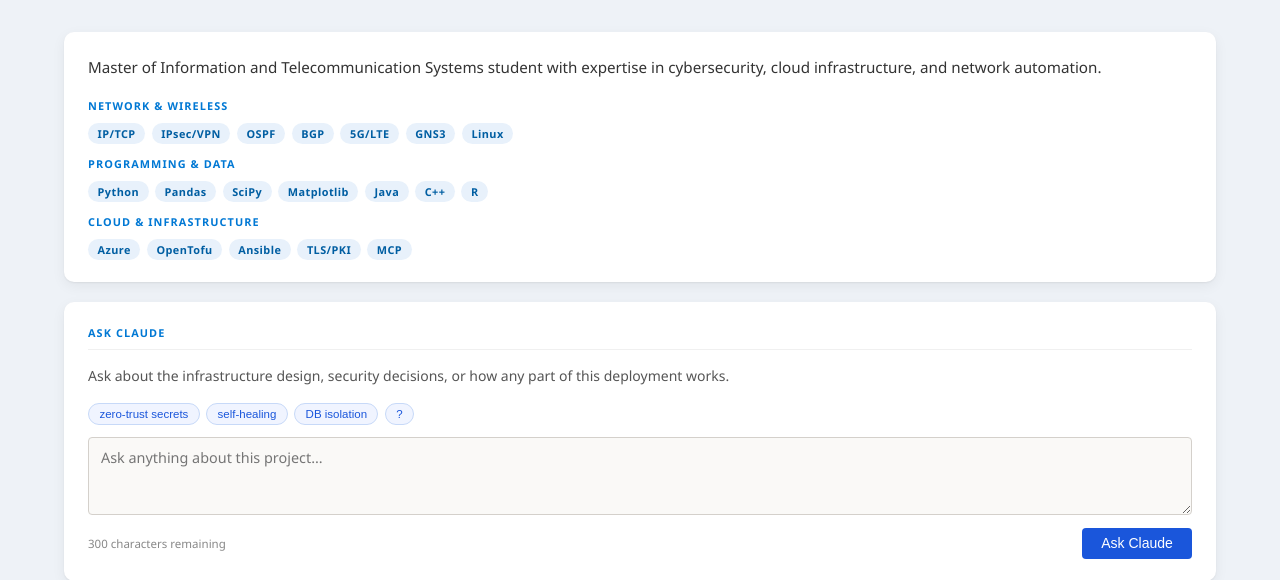
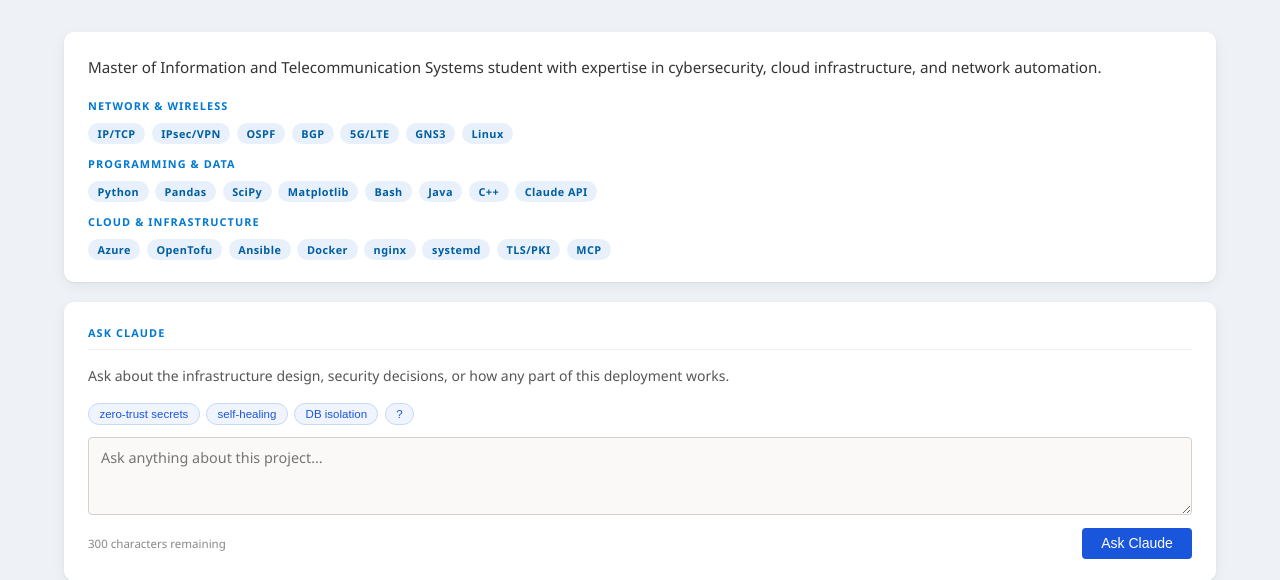
Before and after one commit to dr-professor-jacob/cloud-systems, a Python web app: template templates/index.html.j2 in a window 1280 px wide. Shown: the part 85-665 px from the top of the page. Run offline with Jinja, Linux system fonts and the light colour scheme; the template is opened without the code that fills it, so the values that code supplies are empty.

Commit message:
Update skills tags to reflect coursework and projects

```diff
--- a/templates/index.html.j2
+++ b/templates/index.html.j2
@@ -144,12 +144,12 @@
         <div style="font-size:.68rem;font-weight:700;text-transform:uppercase;letter-spacing:.1em;color:#0078d4;margin-bottom:.6rem;">Programming &amp; Data</div>
         <div class="tags" style="margin-bottom:.75rem;">
           <span class="tag">Python</span><span class="tag">Pandas</span><span class="tag">SciPy</span>
-          <span class="tag">Matplotlib</span><span class="tag">Java</span><span class="tag">C++</span><span class="tag">R</span>
+          <span class="tag">Matplotlib</span><span class="tag">Bash</span><span class="tag">Java</span><span class="tag">C++</span><span class="tag">Claude API</span>
         </div>
         <div style="font-size:.68rem;font-weight:700;text-transform:uppercase;letter-spacing:.1em;color:#0078d4;margin-bottom:.6rem;">Cloud &amp; Infrastructure</div>
         <div class="tags">
           <span class="tag">Azure</span><span class="tag">OpenTofu</span><span class="tag">Ansible</span>
-          <span class="tag">TLS/PKI</span><span class="tag">MCP</span>
+          <span class="tag">Docker</span><span class="tag">nginx</span><span class="tag">systemd</span><span class="tag">TLS/PKI</span><span class="tag">MCP</span>
         </div>
       </div>
     </div>
```
